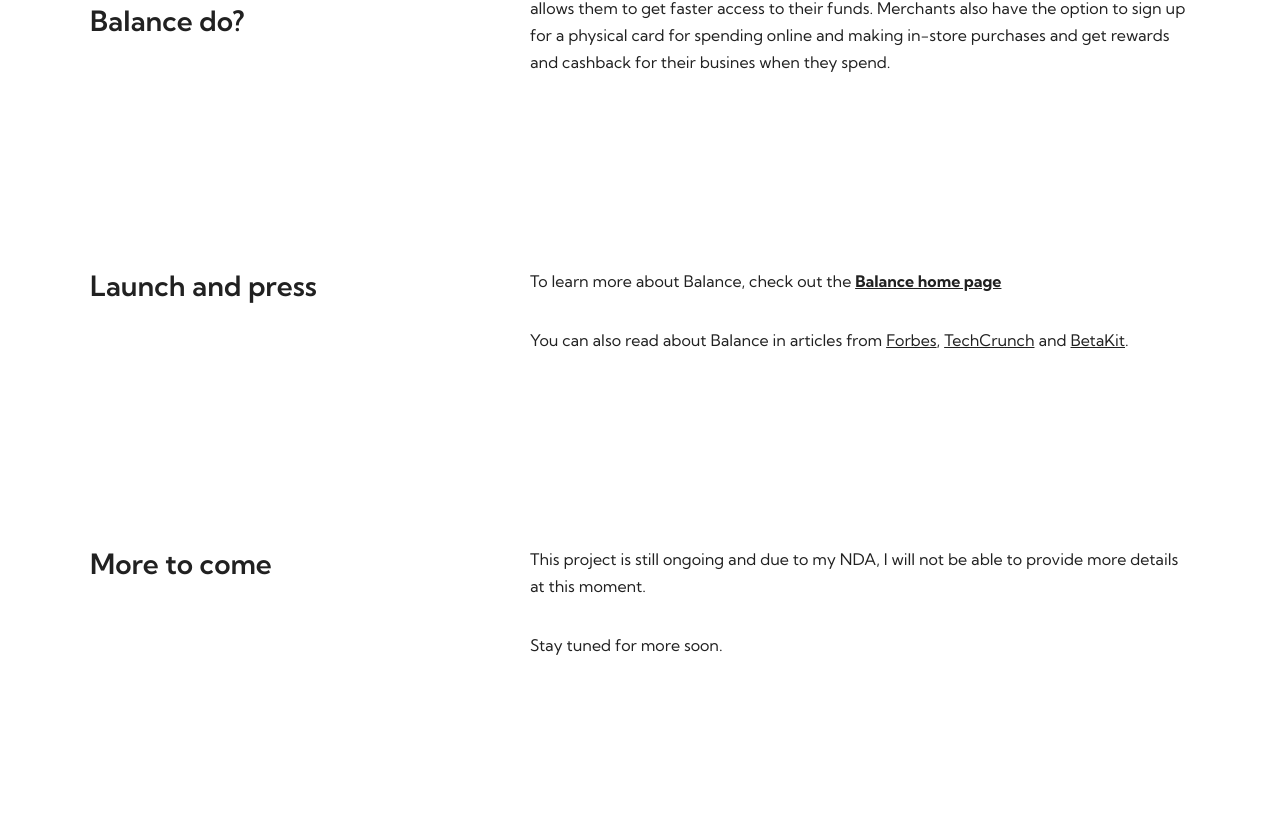
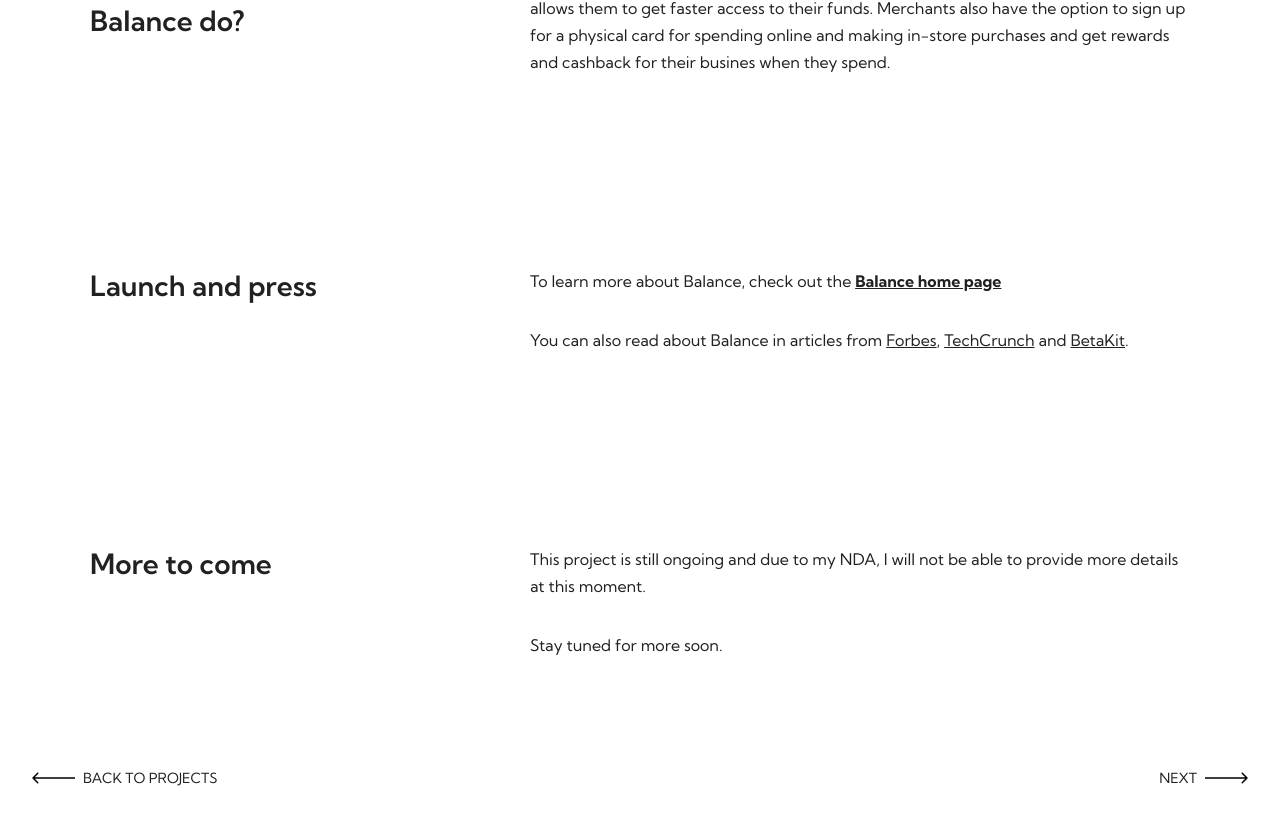
Before and after one commit to SimonMilord/sadhika-portfolio, a React (Create React App) app: page /balance in a window 1280 px wide. Shown: the part 686-1503 px from the top of the page. Built offline with nearby package versions, Linux system fonts and the light colour scheme.

Commit message:
fixed clouds and flies"

```diff
--- a/src/pages/Main/MainPage.scss
+++ b/src/pages/Main/MainPage.scss
@@ -91,8 +91,8 @@
         display: flex;
         left: 55%;
         top: 34%;
-        @include animation-cloud(float1, 0, 30%);
-        animation: float1 7s linear infinite;
+        @include animation-cloud(float1, 0, 90%);
+        animation: float1 6s linear infinite;
       }
     }
     .cloud3 {
@@ -119,7 +119,7 @@
         animation: float1 8s linear infinite;
       }
       @include wide {
-        left: 75%;
+        left: 73%;
         top: 30%;
       }
     }
@@ -128,13 +128,13 @@
       @include desktop {
         display: flex;
         left: 88%;
-        top: 36%;
+        top: 43%;
         @include animation-cloud(float1, 0, 90%);
         animation: float1 6s linear infinite;
       }
       @include wide {
-        left: 83%;
-        top: 36%;
+        left: 79%;
+        top: 33%;
       }
     }
   }
@@ -272,7 +272,7 @@
         animation: bug1 8s linear infinite;
       }
       @include wide {
-        left: 68%;
+        left: 66%;
         top: 26%;
       }
     }
@@ -286,7 +286,7 @@
         animation: bug2 7s linear infinite;
       }
       @include wide {
-        left: 80%;
+        left: 78%;
         top: 29%;
       }
     }
--- a/src/pages/Projects/Balance/Balance.jsx
+++ b/src/pages/Projects/Balance/Balance.jsx
@@ -124,6 +124,16 @@
           </div>
         </div>
       </section>
+      <div className="top">
+        <Link to="/work" className="top__link">
+          <img src={ArrowBack} className="arrowIcon-left" alt="back arrow"></img>
+          Back to projects
+        </Link>
+        <Link to="/sales" className="top__link">
+          Next
+          <img src={ArrowForward} className="arrowIcon-right" alt="back arrow"></img>
+        </Link>
+      </div>
     </div>
   );
 }
--- a/src/pages/Projects/SalesTax/SalesTax.jsx
+++ b/src/pages/Projects/SalesTax/SalesTax.jsx
@@ -214,6 +214,16 @@
           </div>
         </div>
       </section>
+      <div className="bottom">
+        <Link to="/work" className="top__link">
+          <img src={ArrowBack} className="arrowIcon-left" alt="back arrow"></img>
+          Back to projects
+        </Link>
+        <Link to="/sales" className="top__link">
+          Next
+          <img src={ArrowForward} className="arrowIcon-right" alt="back arrow"></img>
+        </Link>
+      </div>
     </div>
   );
 }
--- a/src/pages/Projects/TaxLiab/TaxLiab.jsx
+++ b/src/pages/Projects/TaxLiab/TaxLiab.jsx
@@ -176,6 +176,16 @@
           </div>
         </div>
       </section>
+      <div className="bottom">
+        <Link to="/work" className="top__link">
+          <img src={ArrowBack} className="arrowIcon-left" alt="back arrow"></img>
+          Back to projects
+        </Link>
+        <Link to="/sales" className="top__link">
+          Next
+          <img src={ArrowForward} className="arrowIcon-right" alt="back arrow"></img>
+        </Link>
+      </div>
     </div>
   );
 }
```
